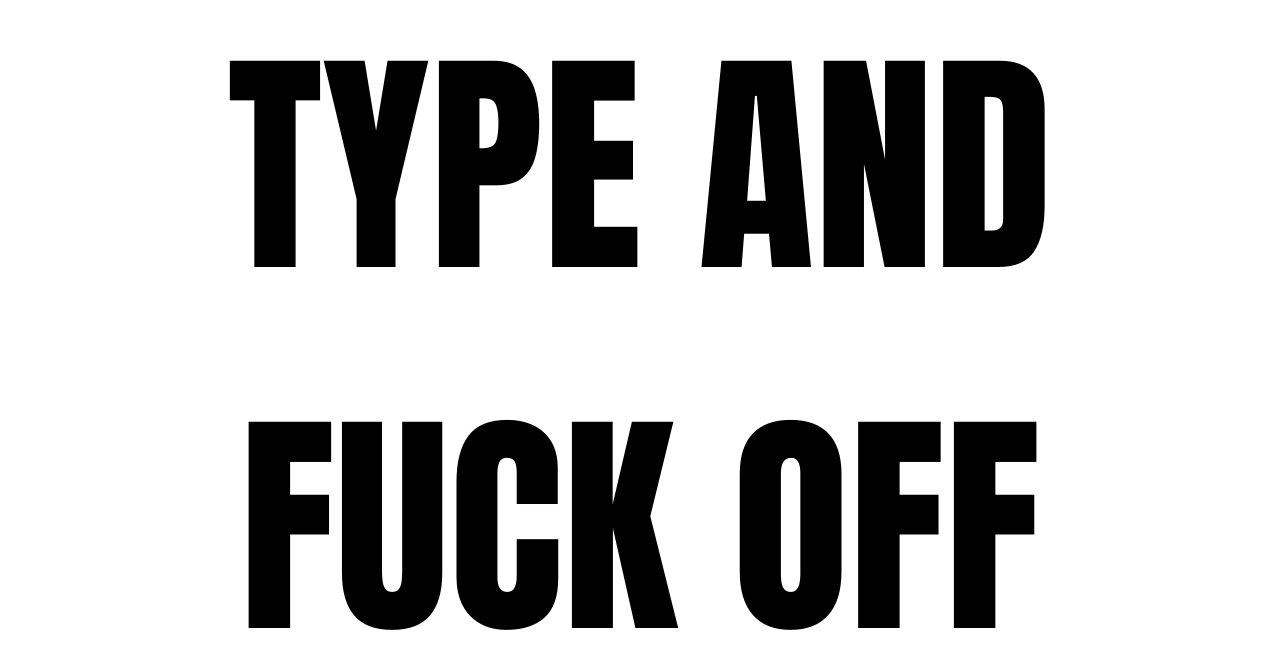
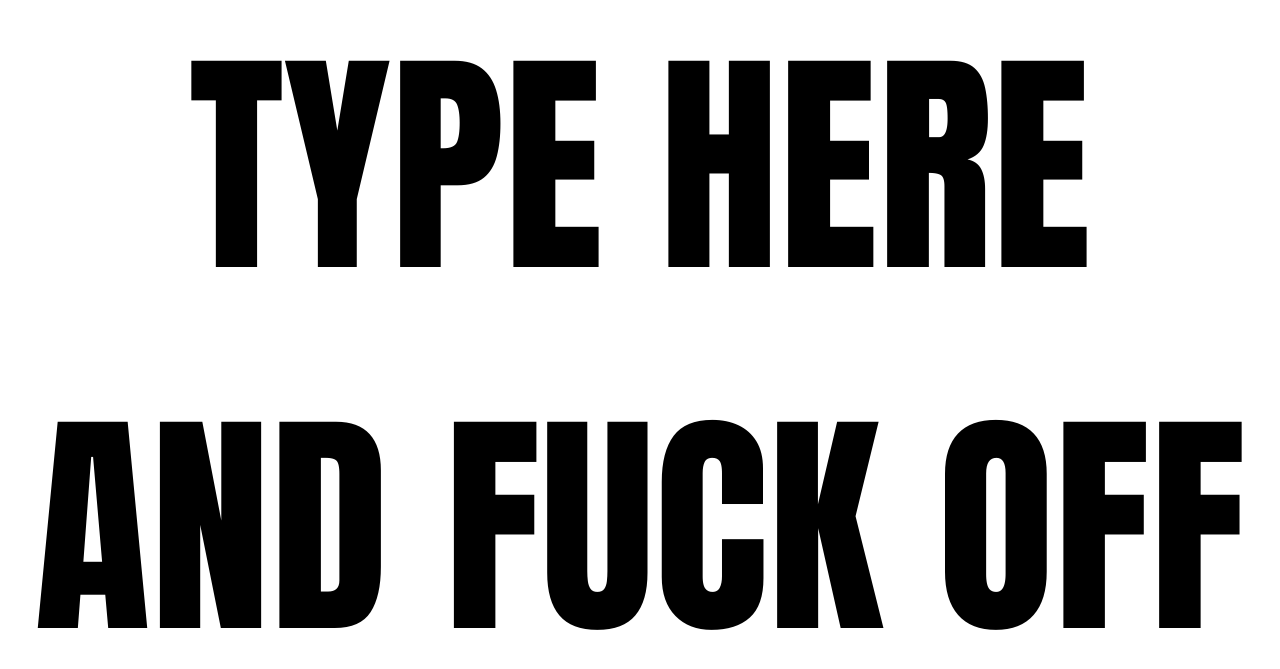
Before and after one commit to tommyp/bangface-banner-generator, a Next.js app: page / in a window 1280 px wide. Shown: the part 119-788 px from the top of the page. Built offline with nearby package versions, Linux system fonts and the light colour scheme.

Commit message:
update placeholder

```diff
--- a/pages/index.js
+++ b/pages/index.js
@@ -2,7 +2,7 @@ import Head from 'next/head'
 import { useState } from 'react'
 import Banner from '../components/banner'
 
-const Text = "type and fuck off"
+const Text = "type here and fuck off"
 
 export default function Home() {
   const [text, setText] = useState(null)
```
